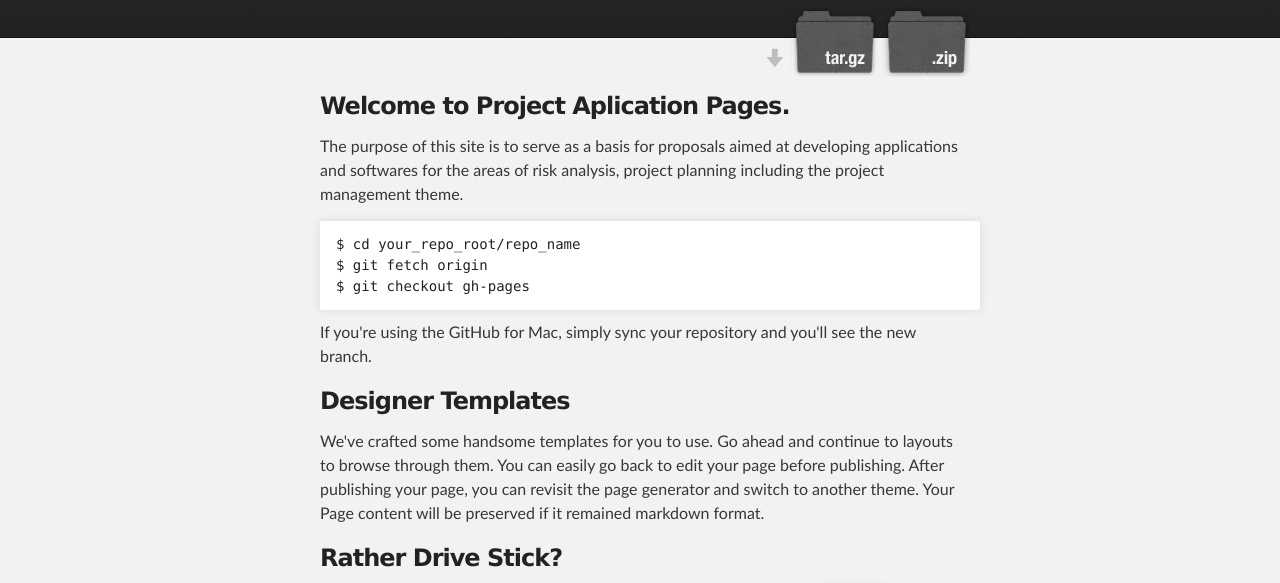
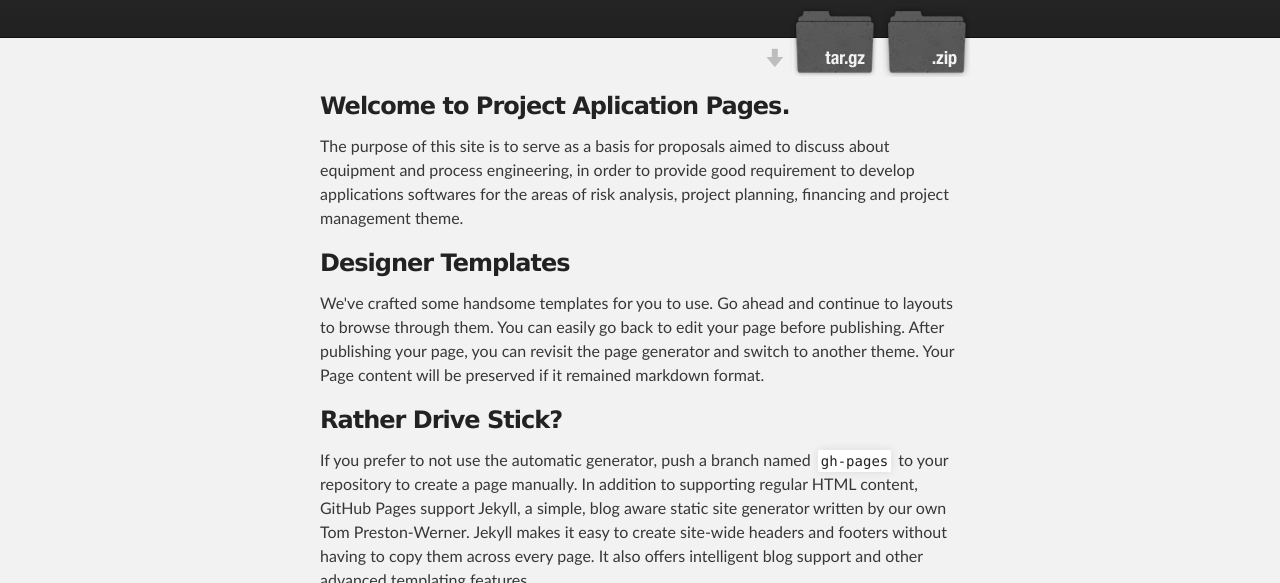
Before and after one commit to mariochem/approject, a plain HTML site: page index.html in a window 1280 px wide. Shown: the part 208-791 px from the top of the page. Drawn offline with Linux system fonts and the light colour scheme.

```diff
--- a/index.html
+++ b/index.html
@@ -34,14 +34,7 @@
         <h3>
 <a id="welcome-to-project-aplication-pages" class="anchor" href="#welcome-to-project-aplication-pages" aria-hidden="true"><span class="octicon octicon-link"></span></a>Welcome to Project Aplication Pages.</h3>
 
-<p>The purpose of this site is to serve as a basis for proposals aimed at developing applications and softwares for the areas of risk analysis, project planning including the project management theme.</p>
-
-<pre><code>$ cd your_repo_root/repo_name
-$ git fetch origin
-$ git checkout gh-pages
-</code></pre>
-
-<p>If you're using the GitHub for Mac, simply sync your repository and you'll see the new branch.</p>
+<p>The purpose of this site is to serve as a basis for proposals aimed to discuss about equipment and process engineering, in order to provide good requirement to develop applications softwares for the areas of risk analysis, project planning, financing and project management theme.</p>
 
 <h3>
 <a id="designer-templates" class="anchor" href="#designer-templates" aria-hidden="true"><span class="octicon octicon-link"></span></a>Designer Templates</h3>
```
Also changed, not shown: params.json (+1 -1 lines).
